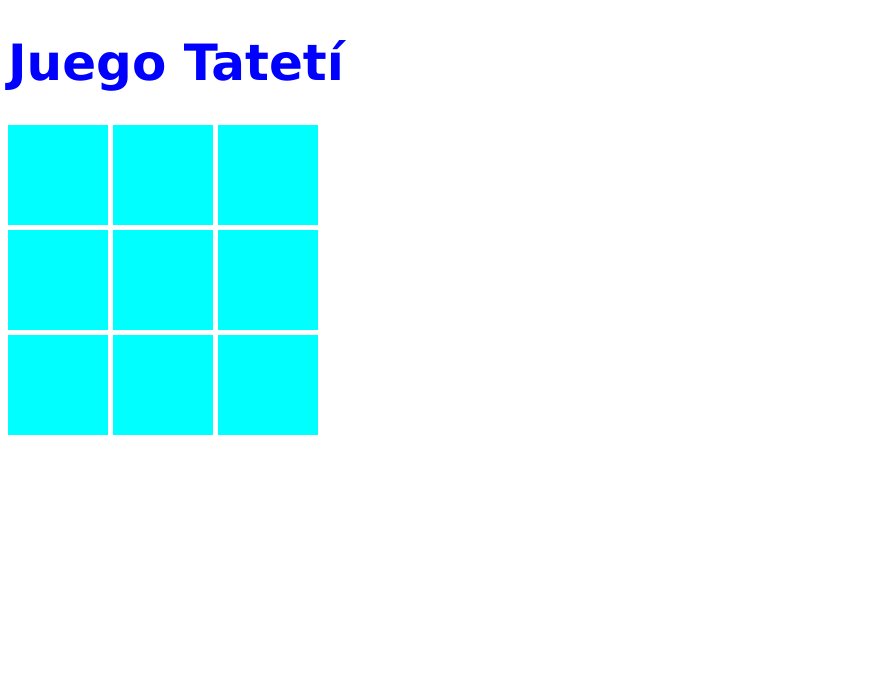
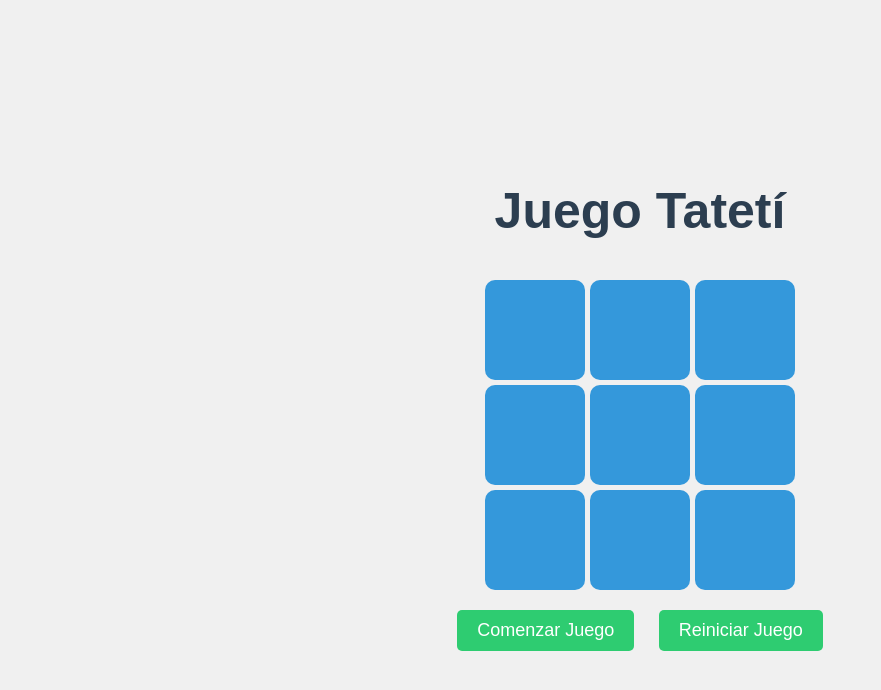
Before and after one commit to VictoriaEFernandez/actividadTateti, a plain HTML site: page index.html in a window 1280 px wide. Shown: the whole page, without its empty margins (0-881 px from the left). Drawn offline with Linux system fonts and the light colour scheme.

Commit message:
modficaciones

```diff
--- a/index.html
+++ b/index.html
@@ -1,101 +1,126 @@
 <!DOCTYPE html>
 <html lang="es">
 <head>
-    <!-- Especifica el tipo de documento como HTML5 -->
     <meta charset="UTF-8">
-    <!-- Asegura que el diseño sea receptivo en pantallas móviles -->
     <meta name="viewport" content="width=device-width, initial-scale=1.0">
-    <!-- Título del juego en la pestaña del navegador -->
-    <title>Tatetí</title>
-    <!-- Estilos para el tablero del Tatetí -->
+    <title>Tatetí Mejorado</title>
     <style>
-        /* Define el tablero como una cuadrícula de 3x3 */
+        body {
+            font-family: 'Arial', sans-serif;
+            display: flex;
+            flex-direction: column;
+            align-items: center;
+            justify-content: center;
+            height: 100vh;
+            margin: 0;
+            background-color: #f0f0f0;
+        }
+
+        h1 {
+            font-size: 50px;
+            color: #2c3e50;
+            margin-bottom: 20px;
+        }
+
         #tablero {
             display: grid;
-            grid-template-columns: repeat(3, 100px); /* Tres columnas de 100px cada una */
-            grid-template-rows: repeat(3, 100px);    /* Tres filas de 100px cada una */
-            gap: 5px;                               /* Espacio entre las celdas */
+            grid-template-columns: repeat(3, 100px);
+            grid-template-rows: repeat(3, 100px);
+            gap: 5px;
+            margin-bottom: 20px;
         }
 
-        /* Estilos de cada celda del tablero */
         .celda {
             width: 100px;
             height: 100px;
-            background-color: aqua;             /* Fondo azul claro */
+            background-color: #3498db;
             display: flex;
-            justify-content: center;                 /* Centra el contenido horizontalmente */
-            align-items: center;                     /* Centra el contenido verticalmente */
-            font-size: 40px;                         /* Tamaño de fuente grande para X y O */
-            cursor: pointer;                         /* Cambia el cursor a "puntero" al pasar por encima */
+            justify-content: center;
+            align-items: center;
+            font-size: 40px;
+            cursor: pointer;
+            color: #fff;
+            border-radius: 10px;
+            transition: background-color 0.3s;
         }
 
-        /* Estilo para el título del juego */
-        h1 {
-            font-family: Verdana, Geneva, Tahoma, sans-serif; /* Fuente personalizada */
-            font-size: 50px;                                 /* Tamaño de la fuente del título */
-            color: blue;                                     /* Color azul para el título */
+        .celda:hover {
+            background-color: #2980b9;
+        }
+
+        #mensaje {
+            font-size: 24px;
+            margin-bottom: 20px;
+            color: #2c3e50;
+        }
+
+        button {
+            font-size: 18px;
+            padding: 10px 20px;
+            margin: 0 10px;
+            cursor: pointer;
+            background-color: #2ecc71;
+            color: white;
+            border: none;
+            border-radius: 5px;
+            transition: background-color 0.3s;
+        }
+
+        button:hover {
+            background-color: #27ae60;
         }
     </style>
 </head>
 <body>
-    <!-- Título visible del juego -->
     <h1>Juego Tatetí</h1>
-    <!-- Contenedor del tablero donde se generarán las celdas dinámicamente -->
+    <div id="mensaje"></div>
     <div id="tablero"></div>
+    <div>
+        <button id="comenzar">Comenzar Juego</button>
+        <button id="reiniciar">Reiniciar Juego</button>
+    </div>
 
-    <!-- Código JavaScript que controla la lógica del juego -->
     <script>
-        // Selecciona el div donde irá el tablero
         const tablero = document.getElementById('tablero');
-        // Variable que almacena de quién es el turno ('X' o 'O')
+        const mensaje = document.getElementById('mensaje');
+        const btnComenzar = document.getElementById('comenzar');
+        const btnReiniciar = document.getElementById('reiniciar');
         let turno = 'X';
-        // Array que guarda el estado de cada celda (vacía, 'X' o 'O')
-        const celdas = Array(9).fill(null);
+        let celdas = Array(9).fill(null);
+        let juegoActivo = false;
 
         // Función que crea el tablero al inicio del juego
         function crearTablero() {
-            // Genera 9 celdas (una para cada posición del tablero)
+            tablero.innerHTML = '';
             for (let i = 0; i < 9; i++) {
-                // Crea un nuevo div para cada celda
                 const celda = document.createElement('div');
-                // Añade la clase 'celda' al div creado
                 celda.classList.add('celda');
-                // Añade un evento que escucha los clics en la celda y realiza un movimiento
                 celda.addEventListener('click', () => hacerMovimiento(i));
-                // Agrega la celda al tablero
                 tablero.appendChild(celda);
             }
         }
 
         // Función que maneja el movimiento cuando un jugador hace clic en una celda
         function hacerMovimiento(i) {
-            // Solo permite hacer el movimiento si la celda está vacía
+            if (!juegoActivo) return;
             if (!celdas[i]) {
-                // Actualiza el estado de la celda con el turno actual (X o O)
                 celdas[i] = turno;
-                // Actualiza visualmente el tablero antes de verificar el ganador o empate
                 actualizarTablero();
-                // Verifica si el jugador actual ha ganado después del movimiento
                 if (verificarGanador()) {
-                    // Muestra una alerta con el ganador y reinicia el juego después de un breve retardo
-                    setTimeout(() => alert(`${turno} gana!`), 200);
-                    resetearJuego();
+                    mensaje.textContent = `¡${turno} gana!`;
+                    juegoActivo = false;
                 } else if (celdasLlenas()) {
-                    // Verifica si todas las celdas están llenas y no hay ganador (empate)
-                    setTimeout(() => alert('No hay ganador, juego finalizado'), 200);
-                    resetearJuego();
+                    mensaje.textContent = '¡Empate!';
+                    juegoActivo = false;
                 } else {
-                    // Cambia el turno: si es 'X', pasa a 'O', y viceversa
-                    turno = turno === 'X' ? 'O' : 'X';
+                    cambiarTurno();
                 }
             }
         }
 
         // Función que actualiza el contenido del tablero visualmente
         function actualizarTablero() {
-            // Selecciona todas las celdas del tablero
             const celdasHTML = document.querySelectorAll('.celda');
-            // Actualiza cada celda con el valor que está en el array 'celdas' ('X', 'O' o vacío)
             celdas.forEach((valor, i) => {
                 celdasHTML[i].textContent = valor;
             });
@@ -103,42 +128,52 @@
 
         // Función que verifica si hay un ganador después de cada movimiento
         function verificarGanador() {
-            // Define todas las combinaciones ganadoras posibles (líneas horizontales, verticales y diagonales)
             const combinacionesGanadoras = [
-                [0, 1, 2],  // Primera fila
-                [3, 4, 5],  // Segunda fila
-                [6, 7, 8],  // Tercera fila
-                [0, 3, 6],  // Primera columna
-                [1, 4, 7],  // Segunda columna
-                [2, 5, 8],  // Tercera columna
-                [0, 4, 8],  // Diagonal de izquierda a derecha
-                [2, 4, 6],  // Diagonal de derecha a izquierda
+                [0, 1, 2], [3, 4, 5], [6, 7, 8],
+                [0, 3, 6], [1, 4, 7], [2, 5, 8],
+                [0, 4, 8], [2, 4, 6]
             ];
-            // Verifica si alguna combinación ganadora contiene el mismo valor ('X' o 'O')
             return combinacionesGanadoras.some(combinacion => {
                 const [a, b, c] = combinacion;
-                // Devuelve true si las tres celdas de la combinación son iguales y no están vacías
                 return celdas[a] && celdas[a] === celdas[b] && celdas[a] === celdas[c];
             });
         }
 
         // Función que verifica si todas las celdas están llenas (empate)
         function celdasLlenas() {
-            // Devuelve true si todas las celdas del array están llenas (sin 'null')
             return celdas.every(celda => celda !== null);
         }
 
-        // Función que resetea el juego, vaciando el tablero y reiniciando el turno
-        function resetearJuego() {
-            // Vuelve a poner el array 'celdas' en su estado original (todas vacías)
+        // Función que cambia el turno y actualiza el mensaje
+        function cambiarTurno() {
+            turno = turno === 'X' ? 'O' : 'X';
+            mensaje.textContent = `Turno de ${turno}`;
+        }
+
+        // Función que asigna el turno inicial al azar
+        function asignarTurnoInicial() {
+            turno = Math.random() < 0.5 ? 'X' : 'O';
+            mensaje.textContent = `Comienza ${turno}`;
+        }
+
+        // Función que reinicia el juego
+        function reiniciarJuego() {
             celdas.fill(null);
-            // El turno vuelve a empezar con 'X'
-            turno = 'X';
-            // Actualiza el tablero para reflejar los cambios
+            juegoActivo = true;
+            asignarTurnoInicial();
             actualizarTablero();
         }
 
-        // Llama a la función para crear el tablero cuando la página se carga
+        // Event listeners para los botones
+        btnComenzar.addEventListener('click', () => {
+            reiniciarJuego();
+        });
+
+        btnReiniciar.addEventListener('click', () => {
+            reiniciarJuego();
+        });
+
+        // Crear el tablero inicial
         crearTablero();
     </script>
 </body>
```
Also changed, not shown: repo.txt (added).
